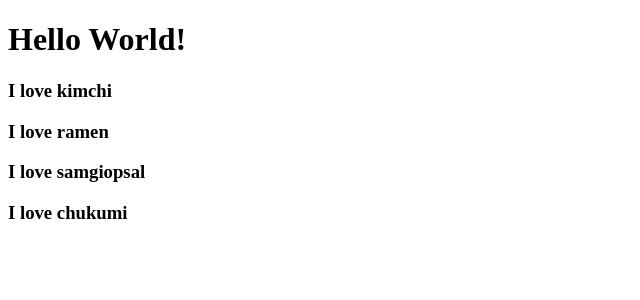
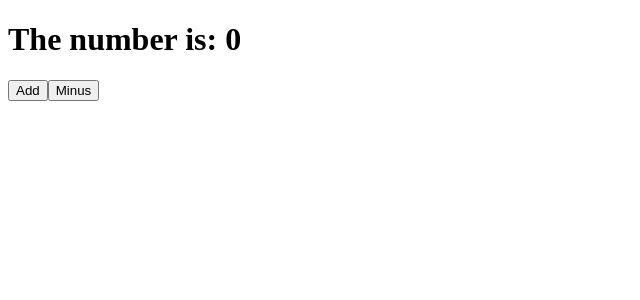
Before and after one commit to scottsuk0306/movie-app-clone, a React (Create React App) app in the folder movie-app-clone/: page / in a window 1280 px wide. Shown: the top 300 px of the page, without its empty margins (0-640 px from the left). Built offline with nearby package versions, Linux system fonts and the light colour scheme.

Commit message:
Set prop-types. Implement counter using state

```diff
--- a/movie-app-clone/package.json
+++ b/movie-app-clone/package.json
@@ -6,6 +6,7 @@
     "@testing-library/jest-dom": "^5.16.5",
     "@testing-library/react": "^13.3.0",
     "@testing-library/user-event": "^13.5.0",
+    "prop-types": "^15.8.1",
     "react": "^18.2.0",
     "react-dom": "^18.2.0",
     "react-scripts": "5.0.1",
--- a/movie-app-clone/src/App.js
+++ b/movie-app-clone/src/App.js
@@ -1,19 +1,26 @@
 import React from 'react';
 
-function Food({ fav }) {
-  return <h3>I love {fav}</h3>
-}
+class App extends React.Component {
+  state = {
+    count: 0,
+  }
 
-function App() {
-  return (
-  <div>
-    <h1>Hello World!</h1>
-    <Food fav="kimchi"/>
-    <Food fav="ramen"/>
-    <Food fav="samgiopsal"/>
-    <Food fav="chukumi"/>
-  </div>
-  );
+  add = () => {
+    this.setState({count: this.state.count + 1})
+  };
+  minus = () => {
+    this.setState({count: this.state.count - 1})
+  };
+
+  render() {
+    return (
+    <div>
+      <h1>The number is: {this.state.count}</h1>
+      <button onClick={this.add}>Add</button>
+      <button onClick={this.minus}>Minus</button>
+    </div>
+    );
+  }
 }
 
 export default App;
```
Also changed, not shown: 2 other files (tests, documents, lock files or other folders).
